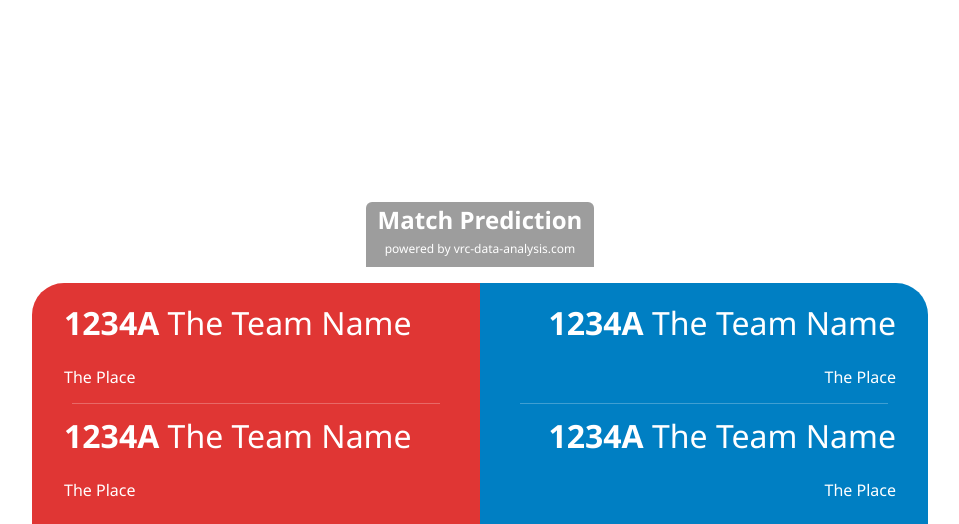
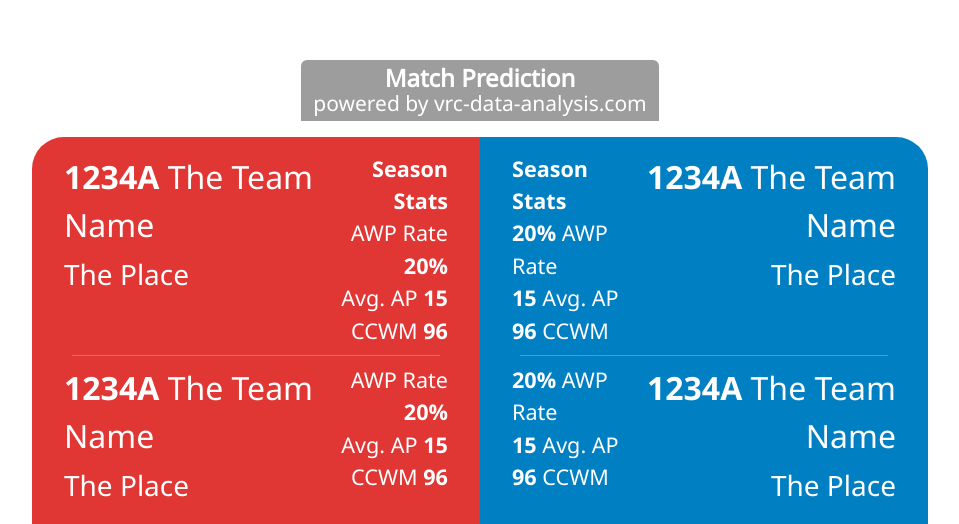
Before and after one commit to johnholbrook/vextm-obs-intro-screen, a website: page src/display/site/index.html in a window 1280 px wide. Shown: the part 276-800 px from the top of the page, without its empty margins (160-1119 px from the left). Drawn offline with nearby package versions, Linux system fonts and the light colour scheme; no server answers.

Commit message:
Rework VRC display to add room for season stats

```diff
--- a/src/display/site/index.css
+++ b/src/display/site/index.css
@@ -17,7 +17,7 @@
     src: url("fonts/NotoSans-CondensedItalic.ttf");
 }
 
-strong{
+.bold{
     font-family: "NotoSans-Bold";
 }
 
@@ -25,12 +25,12 @@ em{
     font-family: "NotoSans-Italic";
 }
 
-:not(strong):not(em){
+:not(.bold):not(em){
     font-family: "NotoSans-Regular";
 }
 
-small{
-    font-size: 0.5em;
+.team-loc{
+    font-size: 1.75rem;
 }
 
 hr.team-separator{
@@ -45,7 +45,7 @@ hr.team-separator{
 
 .intro{
     width: 70%;
-    font-size: xx-large;
+    font-size: 2rem;
     display: flex;
     flex-direction: row;
     color: white
@@ -68,35 +68,48 @@ hr.team-separator{
 }
 
 .red{
-    /* background-color: red; */
     background-color: rgb(224,54,52);
 }
 
 .blue{
-    /* background-color: blue; */
     background-color: rgb(0,127,195);
+}
+
+.team{
+    display: flex;
+    flex-direction: row;
+}
+.team-bio{
+    width: 70%;
+}
+.team-stats{
+    width: 30%;
+    font-size: 1.35rem;
+}
+.red .team-stats{
+    text-align: right;
+}
+.blue .team-stats{
+    text-align: left;
 }
 
 .match-prediction{
     width: 70%;
     text-align: center;
-    font-size: x-large;
+    font-size: 1.5rem;
 }
 
 .match-prediction-bars-area{
-    /* width: 80%; */
     display: flex;
     flex-direction: row;
     color: white
 }
 
 #match-prediction-bar-red{
-    /* width: 25%; */
     border-radius: 1em 0 0 1em;
     font-weight: bold;
 }
 #match-prediction-bar-blue{
-    /* width: 75%; */
     border-radius: 0 1em 1em 0;
     font-weight: bold;
 }
@@ -110,3 +123,10 @@ hr.team-separator{
     padding: 0.25em 0.5em;
     border-radius: 0.25em 0.25em 0 0;
 }
+
+.area-title{
+    text-align: center !important;
+    text-decoration: underline;
+    /* font-family: "NotoSans-Bold"; */
+    font-size: 1.25rem;
+}
--- a/src/display/site/index.html
+++ b/src/display/site/index.html
@@ -24,29 +24,109 @@
             <div class="m-3"></div>
             <div class="intro mx-auto">
                 <div class="alliance red left">
-                    <div id="vrc-red1">
-                        <strong>1234A</strong> The Team Name
-                        <br/>
-                        <small>The Place</small>
+                    <!-- <div class="team">
+                        <div class="team-bio area-title">
+                            Team
+                        </div>
+                        <div class="team-stats area-title">
+                            Season Stats
+                        </div>
+                    </div> -->
+                    <div id="vrc-red1" class="team">
+                        <div class="team-bio">
+                            <span class="team-num bold">1234A</span>
+                            <span class="team-name">The Team Name</span>
+                            <br>
+                            <span class="team-loc">The Place</span>
+                        </div>
+                        <div class="team-stats">
+                            <div class="bold">Season Stats</div>
+
+                            <span>AWP Rate</span>
+                            <span class="team-awp bold">20%</span>
+
+                            <br>
+
+                            <span>Avg. AP</span>
+                            <span class="team-ap bold">15</span>
+
+                            <br>
+
+                            <span>CCWM</span>
+                            <span class="team-ccwm bold">96</span>
+                        </div>
                     </div>
                     <hr class="team-separator">
-                    <div id="vrc-red2">
-                        <strong>1234A</strong> The Team Name
-                        <br/>
-                        <small>The Place</small>
+                    <div id="vrc-red2" class="team">
+                        <div class="team-bio">
+                            <span class="team-num bold">1234A</span>
+                            <span class="team-name">The Team Name</span>
+                            <br>
+                            <span class="team-loc">The Place</span>
+                        </div>
+                        <div class="team-stats">
+                            <span>AWP Rate</span>
+                            <span class="team-awp bold">20%</span>
+
+                            <br>
+
+                            <span>Avg. AP</span>
+                            <span class="team-ap bold">15</span>
+
+                            <br>
+
+                            <span>CCWM</span>
+                            <span class="team-ccwm bold">96</span>
+                        </div>
                     </div>
                 </div>
                 <div class="alliance blue right">
-                    <div id="vrc-blue1">
-                        <strong>1234A</strong> The Team Name
-                        <br/>
-                        <small>The Place</small>
+                    <div id="vrc-blue1" class="team">
+                        <div class="team-stats">
+                            <div class="bold">Season Stats</div>
+
+                            <span class="team-awp bold">20%</span>
+                            <span>AWP Rate</span>
+
+                            <br>
+
+                            <span class="team-ap bold">15</span>
+                            <span>Avg. AP</span>
+
+                            <br>
+
+                            <span class="team-ccwm bold">96</span>
+                            <span>CCWM</span>
+                        </div>
+                        <div class="team-bio">
+                            <span class="team-num bold">1234A</span>
+                            <span class="team-name">The Team Name</span>
+                            <br>
+                            <span class="team-loc">The Place</span>
+                        </div>
                     </div>
                     <hr class="team-separator">
-                    <div id="vrc-blue2">
-                        <strong>1234A</strong> The Team Name
-                        <br/>
-                        <small>The Place</small>
+                    <div id="vrc-blue2" class="team">
+                        <div class="team-stats">
+                            <span class="team-awp bold">20%</span>
+                            <span>AWP Rate</span>
+
+                            <br>
+
+                            <span class="team-ap bold">15</span>
+                            <span>Avg. AP</span>
+
+                            <br>
+
+                            <span class="team-ccwm bold">96</span>
+                            <span>CCWM</span>
+                        </div>
+                        <div class="team-bio">
+                            <span class="team-num bold">1234A</span>
+                            <span class="team-name">The Team Name</span>
+                            <br>
+                            <span class="team-loc">The Place</span>
+                        </div>
                     </div>
                 </div>
             </div>
--- a/src/display/site/index.js
+++ b/src/display/site/index.js
@@ -21,6 +21,17 @@ function generateTeamHTML(team) {
 }
 
 /**
+ * Populate the display with the info for a single VRC team
+ * @param {*} teamid - "red1", "red2", "blue1", or "blue2"
+ * @param {*} info - object with team info
+ */
+function showVRCTeamInfo(teamid, info){
+    document.querySelector(`#vrc-${teamid} .team-num`).innerHTML = info.number;
+    document.querySelector(`#vrc-${teamid} .team-name`).innerHTML = info.name;
+    document.querySelector(`#vrc-${teamid} .team-loc`).innerHTML = info.location;
+}
+
+/**
  * Show the intro for a particular match
  * @param {Object} match The match to show the intro for
  */
@@ -29,10 +40,10 @@ function showIntro(match) {
 
     // set the team info
     if (match.program == "VRC"){
-        document.querySelector("#vrc-red1").innerHTML = generateTeamHTML(match.red_1);
-        document.querySelector("#vrc-red2").innerHTML = generateTeamHTML(match.red_2);
-        document.querySelector("#vrc-blue1").innerHTML = generateTeamHTML(match.blue_1);
-        document.querySelector("#vrc-blue2").innerHTML = generateTeamHTML(match.blue_2);
+        showVRCTeamInfo("red1", match.red_1);
+        showVRCTeamInfo("red2", match.red_2);
+        showVRCTeamInfo("blue1", match.blue_1);
+        showVRCTeamInfo("blue2", match.blue_2);
     }
     else if (match.program == "VEXU"){
         document.querySelector("#vexu-red").innerHTML = generateTeamHTML(match.red_1);
```
